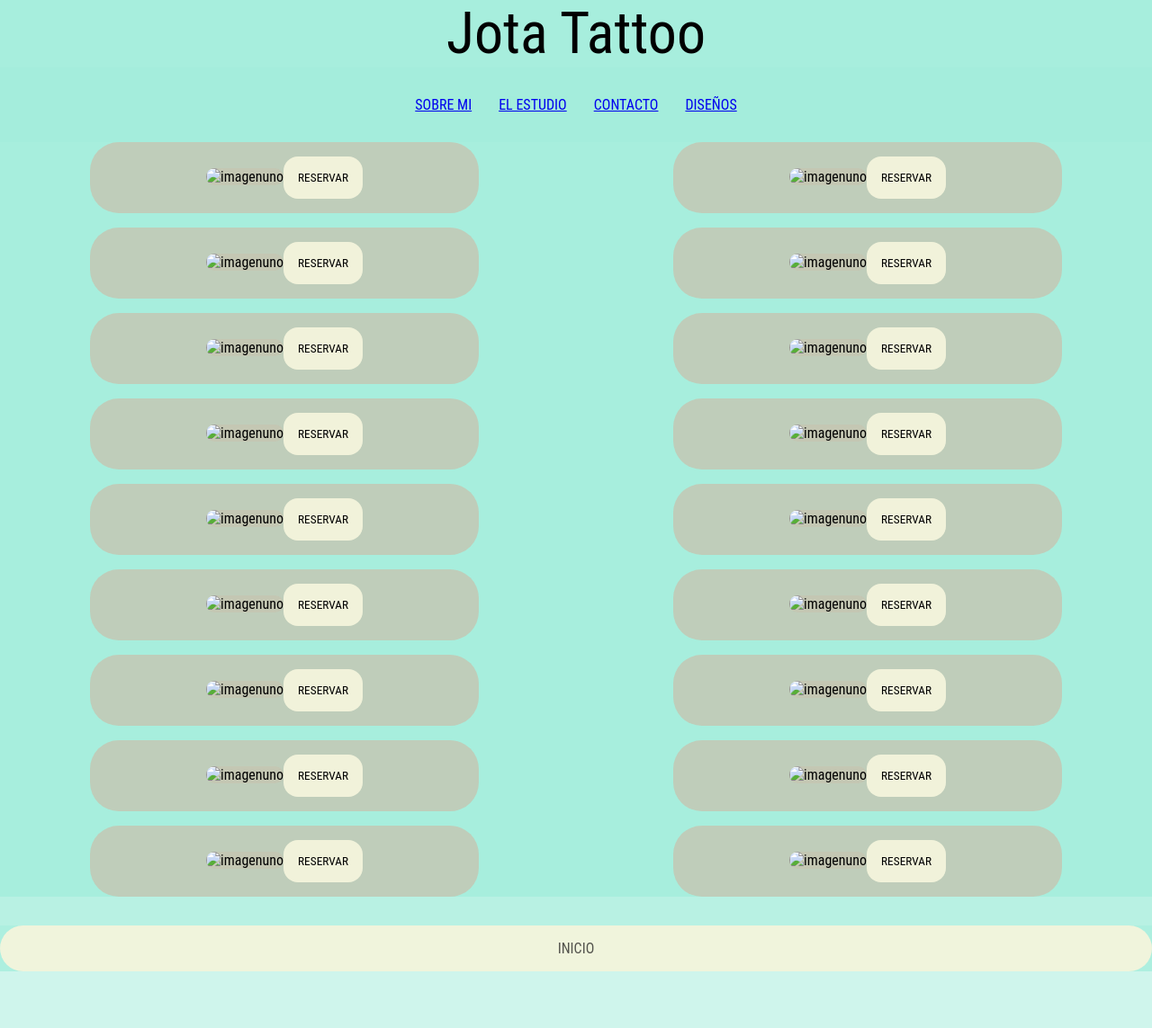
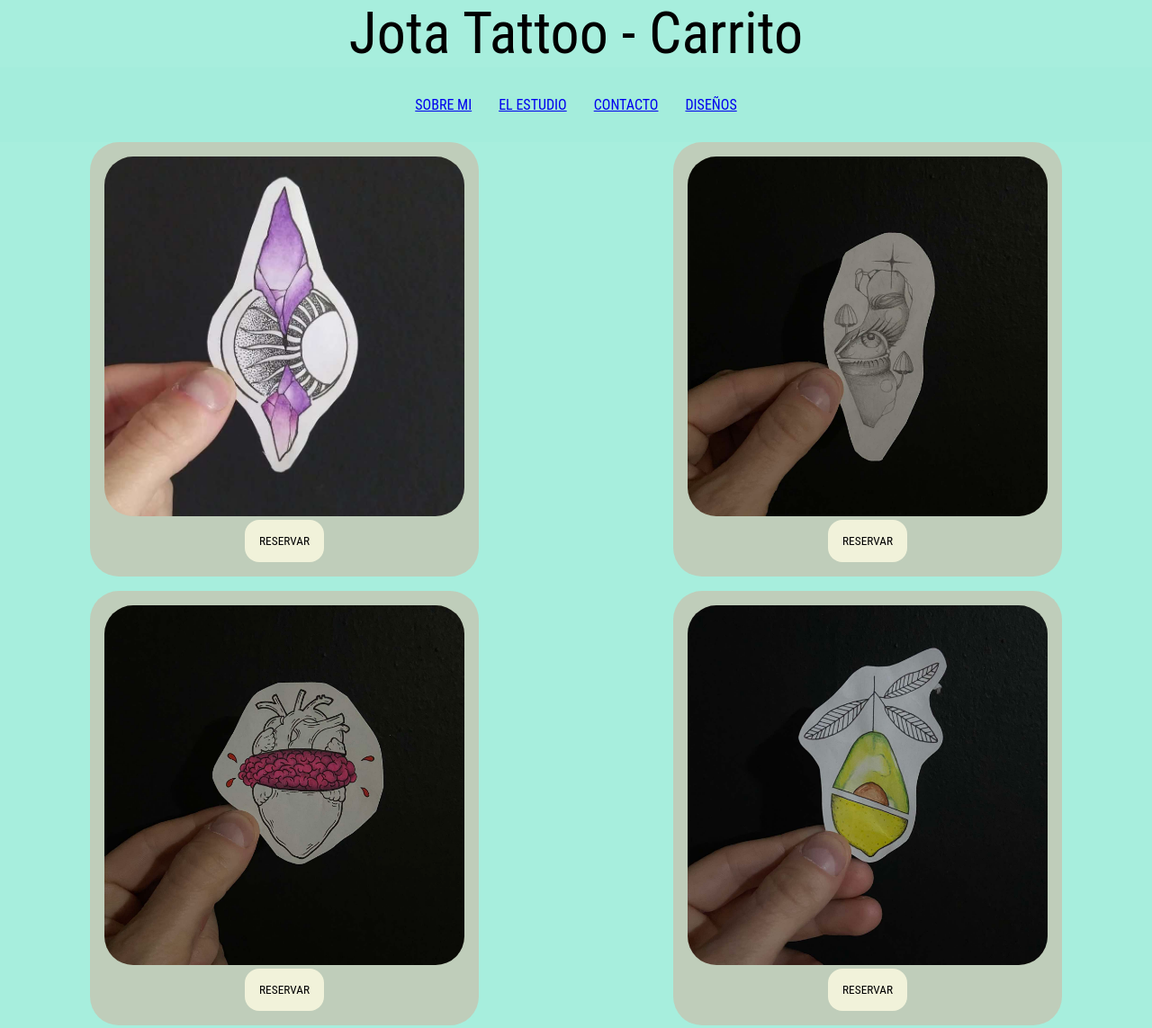
Before and after one commit to jotane/javascriptentrega2, a plain HTML site: page Desktop/ENTREGA 2 JS/INDEX.HTML in a window 1280 px wide. Shown: the top 1143 px of the page at 90% size. Before the commit the page ends 1112 px from the top, so only its background shows below. Drawn offline with Linux system fonts and the light colour scheme.

Commit message:
entrega2 javascript

```diff
--- a/Desktop/ENTREGA 2 JS/INDEX.HTML
+++ b/Desktop/ENTREGA 2 JS/INDEX.HTML
@@ -8,8 +8,8 @@
 </head>
 <body>
 
-    <header>
-        <h1 class="h1principal">Jota Tattoo</h1>
+    <header id="header">
+        <h1 class="h1principal">Jota Tattoo - Carrito</h1>
       <nav>
         <ul class="enlaces">
           <li><a href="../pages.html/infopersonal.html">SOBRE MI</a></li>
@@ -26,6 +26,7 @@
 </main>
 
 <footer>
+  <button id="btncarrito" class="card-btn">VER MI DISEÑO SELECCIONADO</button>
   <a href="../index.html" class="button">INICIO</a>
 </footer>
 
--- a/Desktop/ENTREGA 2 JS/css/style.css
+++ b/Desktop/ENTREGA 2 JS/css/style.css
@@ -5,6 +5,7 @@
   margin: 0;
   padding: 0;
 }
+
 
 .h1principal {
   font-weight: 400;
@@ -35,6 +36,22 @@
 }
 .a:hover {
   color: rgba(165, 42, 42, 0.642);
+}
+
+.card-btn{
+  border: none;
+    font-size: 0,5rem;
+    background-color: rgba(245, 245, 220, 0.938);
+    text-align: center;
+    margin-top: 2rem;
+    border-radius: 1rem;
+    cursor: pointer;
+    padding: 2rem;
+    margin-left: 31rem;
+
+}
+.card-btn:hover{
+  background-color: rgba(165, 42, 42, 0.642);
 }
 
 .button{
--- a/Desktop/ENTREGA 2 JS/js/main.js
+++ b/Desktop/ENTREGA 2 JS/js/main.js
@@ -9,100 +9,114 @@ Arraydiseños.forEach(element => {
 
 const container = document.getElementById("contenedorflex");
 
+let carrito;
+
+if(JSON.parse(localStorage.getItem("diseños"))){
+    carrito = JSON.parse(localStorage.getItem("diseños"));
+} else {
+    carrito = [];
+};
+
 const arrayDiseños = [
     {
     id: 1,
-    img: "imagenes\diseno1.jpg"
+    img: "imagenes/diseno1.jpg"
     },
     {
     id: 2,
-    img: "imagenes\diseno2.jpg"
+    img: "imagenes/diseno2.jpg"
     },
     {
     id: 3,
-    img: "imagenes\diseno3.jpg"
+    img: "imagenes/diseno3.jpg"
     },
     {
     id: 4,
-    img: "imagenes\diseno4.jpg"
+    img: "imagenes/diseno4.jpg"
     },
     {
     id: 5,
-    img: "imagenes\diseno5.jpg"
+    img: "imagenes/diseno5.jpg"
     },
     {
     id: 6,
-    img: "imagenes\diseno6.jpg"
+    img: "imagenes/diseno6.jpg"
     },
     {
     id: 7,
-    img: "imagenes\diseno7.jpg"
+    img: "imagenes/diseno7.jpg"
     },
     {
     id: 8,
-    img: "imagenes\diseno8.jpg"
+    img: "imagenes/diseno8.jpg"
     },
     {
     id: 9,
-    img: "imagenes\diseno9.jpg"
+    img: "imagenes/diseno9.jpg"
     },
     {
     id: 10,
-    img: "imagenes\diseno10.jpg"
+    img: "imagenes/diseno10.jpg"
     },
     {
     id: 11,
-    img: "imagenes\diseno11.jpg"
+    img: "imagenes/diseno11.jpg"
     },
     {
     id: 12,
-    img: "imagenes\diseno12.jpg"
+    img: "imagenes/diseno12.jpg"
     },
     {
     id: 13,
-    img: "imagenes\diseno13.jpg"
+    img: "imagenes/diseno13.jpg"
     },
     {
     id: 14,
-    img: "imagenes\diseno14.jpg"
+    img: "imagenes/diseno14.jpg"
     },
     {
     id: 15,
-    img: "imagenes\diseno15.jpg"
+    img: "imagenes/diseno15.jpg"
     },
     {
     id: 16,
-    img: "imagenes\diseno16.jpg"
+    img: "imagenes/diseno16.jpg"
     },
     {
     id: 17,
-    img: "imagenes\diseno17.jpg"
+    img: "imagenes/diseno17.jpg"
     },
     {
     id: 18,
-    img: "imagenes\diseno18.jpg"
+    img: "imagenes/diseno18.jpg"
     },
 ];
 
 
 
 
-function agregardiseño(diseños){
-    alert(`Reservaste el diseño ${diseños.id}`);
+function agregaralcarrito(diseños){
+    carrito.push(diseños);
+    alert(`Tu diseño ${diseños.id} esta reservado`);
 };
+
+function vercarrito(){
+    console.log("Estos son tus diseños");
+    console.log(carrito);
+}
 
 function crearcard(diseños){
     const card = document.createElement("div");
     card.className = "card";
 
     const img = document.createElement("img");
-    img.src = "imagenes\diseno1.jpg";
-    img.alt = "imagenuno";
+    img.src = diseños.img;      //????????? poner las imagenes//
+    img.alt = `Diseño ${diseños.id}`;
 
     const boton = document.createElement("button");
     boton.innerText = "RESERVAR";
     boton.className = "botoncard";
-    boton.onclick = () => agregardiseño(diseños);
+    boton.onclick = () => agregaralcarrito(diseños);
 
 
     card.appendChild(img);
@@ -114,3 +128,13 @@ arrayDiseños.forEach(el => {
     crearcard(el);//generar el array//
 
 });
+
+document.getElementById("btncarrito").addEventListener("click", () => vercarrito());
+
+
+
+
+/*function reservado(diseños){
+    if (diseños.reservado === agregaralcarrito)
+        remove(reservado)
+} */
```
Also changed, not shown: Desktop/ENTREGA 2 JS/imagenes/carrito.png (added), Desktop/ENTREGA 2 JS/imagenes/fotoheader.jpg (deleted).
